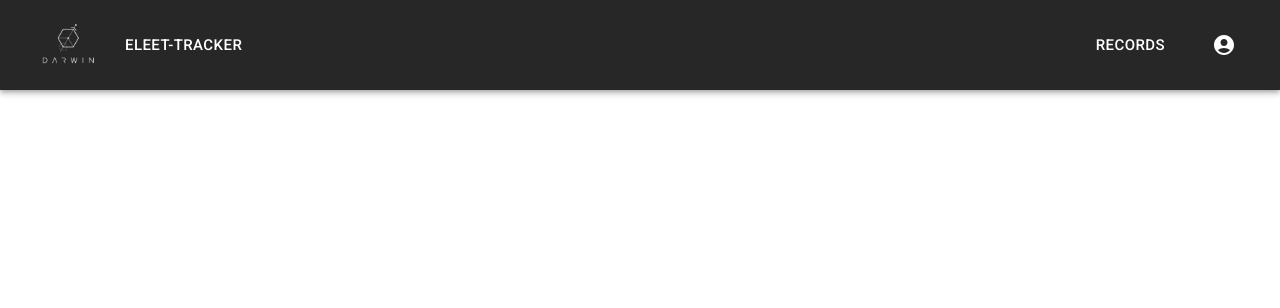
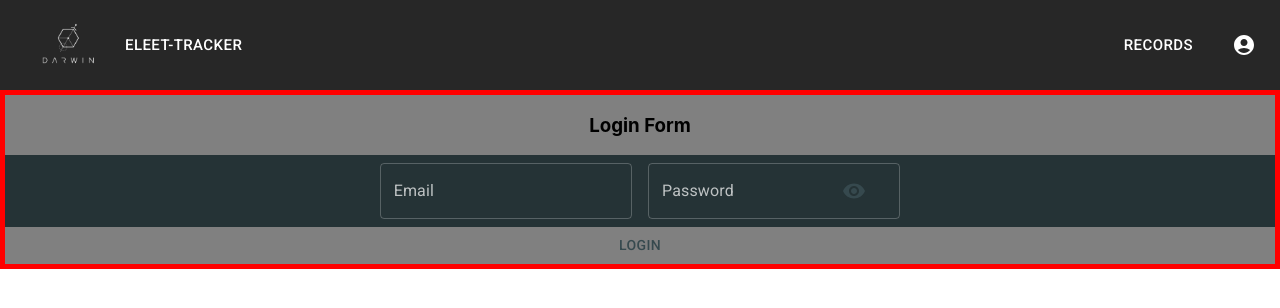
Before and after one commit to Chicago-Deep-Dish/darwin-elite-tracker, a React (Create React App) app: page /login in a window 1280 px wide. Shown: the top 308 px of the page. Built offline with nearby package versions, Linux system fonts and the light colour scheme; no server answers.

Commit message:
firebase login and registration components complete, api key not currently working due to ENV

```diff
--- a/package.json
+++ b/package.json
@@ -20,6 +20,7 @@
     "react-dom": "^18.2.0",
     "react-router-dom": "^6.3.0",
     "react-scripts": "5.0.1",
+    "react-toastify": "^9.0.5",
     "web-vitals": "^2.1.4"
   },
   "scripts": {
@@ -45,5 +46,8 @@
       "last 1 firefox version",
       "last 1 safari version"
     ]
+  },
+  "devDependencies": {
+    "dotenv-webpack": "^7.1.0"
   }
 }
--- a/src/App.js
+++ b/src/App.js
@@ -1,21 +1,129 @@
-import './styles/App.css';
-import { Routes, Route } from 'react-router-dom';
-import HomePage from './pages/Homepage';
-import RecordLibrary from './pages/RecordLibrary'
-import Theme from './Context/ThemeContext';
-import Layout from './Layout';
+//import modules/css
+import "./styles/App.css";
+import { Routes, Route, useNavigate } from "react-router-dom";
+import { useState } from "react";
+import { ToastContainer, toast } from "react-toastify";
+import "react-toastify/dist/ReactToastify.css";
+
+//component imports
+import HomePage from "./pages/Homepage";
+import RecordLibrary from "./pages/RecordLibrary";
+import Theme from "./Context/ThemeContext";
+import Layout from "./Layout";
+import Form from "./../src/components/common/Form.jsx";
+
+//firebase
+import { app } from "./firebase/firebase-config.js";
+import {
+  getAuth,
+  signInWithEmailAndPassword,
+  createUserWithEmailAndPassword,
+} from "firebase/auth";
 
 export default function App() {
+  const [loginValues, setLogin] = useState({
+    email: "",
+    password: "",
+    showPassword: false,
+  });
+
+  const navigate = useNavigate();
+
+  const handleClickSubmitLogin = (id) => {
+    console.log("ID of form (login/signup):", id);
+    console.log("email:", loginValues.email);
+    console.log("Password:", loginValues.password);
+    const authentication = getAuth();
+
+    if (id === "register") {
+      createUserWithEmailAndPassword(
+        authentication,
+        loginValues.email,
+        loginValues.password
+      )
+        .then((response) => {
+          navigate("/");
+          sessionStorage.setItem(
+            "Auth Token",
+            response._tokenResponse.refreshToken
+          );
+        })
+        .catch((error) => {
+          console.log(error);
+          console.log(error.code);
+
+          if (error.code === "auth/email-already-in-use") {
+            toast.error("Email Already in Use");
+          }
+        });
+    }
+    if (id === "login") {
+      signInWithEmailAndPassword(
+        authentication,
+        loginValues.email,
+        loginValues.password
+      )
+        .then((response) => {
+          navigate("/");
+          sessionStorage.setItem(
+            "Auth Token",
+            response._tokenResponse.refreshToken
+          );
+        })
+        .catch((error) => {
+          console.log("error", error);
+          console.log("error.code", error.code);
+
+          if (error.code === "auth/wrong-password") {
+            toast.error(
+              "Password may have been incorrect, please check and try again"
+            );
+          }
+          if (error.code === "auth/user-not-found") {
+            toast.error("Invalid Email, try again");
+          }
+          if (error.code === "auth/too-many-requests") {
+            toast.error("Too Many requests. Access to this account has been temporarily disabled due to many failed login attempts. You can immediately restore it by resetting your password or you can try again later. ");
+          }
+        });
+    }
+  };
+
   return (
     <div className="App">
       <Theme>
         <Layout>
           <Routes>
-            <Route path='/' element={<HomePage />} />
-            <Route path='/records' element={<RecordLibrary />} />
+            <Route path="/" element={<HomePage />} />
+            <Route path="/records" element={<RecordLibrary />} />
+            <Route
+              path="/login"
+              element={
+                <Form
+                  title="Login"
+                  loginValues={loginValues}
+                  setLogin={setLogin}
+                  handleClickSubmitLogin={() => handleClickSubmitLogin("login")}
+                />
+              }
+            />
+            <Route
+              path="/register"
+              element={
+                <Form
+                  title="Register"
+                  loginValues={loginValues}
+                  setLogin={setLogin}
+                  handleClickSubmitLogin={() =>
+                    handleClickSubmitLogin("register")
+                  }
+                />
+              }
+            />
           </Routes>
         </Layout>
       </Theme>
+      <ToastContainer toastStyle={{ backgroundColor: "black" }} />
     </div>
   );
 }
--- a/src/components/NavBar.js
+++ b/src/components/NavBar.js
@@ -1,74 +1,67 @@
 import * as React from "react";
 import { Link } from "react-router-dom";
-import companyLogo from "./../Assets/Darwin_Logo_transparent.png";
-import { styled, alpha } from "@mui/material/styles";
+import companyLogo from "./../assets/Darwin_Logo_transparent.png";
+import { useNavigate } from "react-router-dom";
 import {
   Button,
   IconButton,
-  InputBase,
-  Badge,
   MenuItem,
   Menu,
   AppBar,
   Box,
   Toolbar,
 } from "@mui/material";
-import MenuIcon from "@mui/icons-material/Menu";
-import SearchIcon from "@mui/icons-material/Search";
 import AccountCircle from "@mui/icons-material/AccountCircle";
-import MailIcon from "@mui/icons-material/Mail";
-import NotificationsIcon from "@mui/icons-material/Notifications";
-import MoreIcon from "@mui/icons-material/MoreVert";
-import Typography from "@mui/material/Typography";
 
-const Search = styled("div")(({ theme }) => ({
-  position: "relative",
-  borderRadius: theme.shape.borderRadius,
-  backgroundColor: alpha(theme.palette.common.white, 0.15),
-  "&:hover": {
-    backgroundColor: alpha(theme.palette.common.white, 0.25),
-  },
-  marginRight: theme.spacing(2),
-  marginLeft: 0,
-  width: "100%",
-  [theme.breakpoints.up("sm")]: {
-    marginLeft: theme.spacing(3),
-    width: "auto",
-  },
-}));
 
-const SearchIconWrapper = styled("div")(({ theme }) => ({
-  padding: theme.spacing(0, 2),
-  height: "100%",
-  position: "absolute",
-  pointerEvents: "none",
-  display: "flex",
-  alignItems: "center",
-  justifyContent: "center",
-}));
+// const Search = styled("div")(({ theme }) => ({
+//   position: "relative",
+//   borderRadius: theme.shape.borderRadius,
+//   backgroundColor: alpha(theme.palette.common.white, 0.15),
+//   "&:hover": {
+//     backgroundColor: alpha(theme.palette.common.white, 0.25),
+//   },
+//   marginRight: theme.spacing(2),
+//   marginLeft: 0,
+//   width: "100%",
+//   [theme.breakpoints.up("sm")]: {
+//     marginLeft: theme.spacing(3),
+//     width: "auto",
+//   },
+// }));
 
-const StyledInputBase = styled(InputBase)(({ theme }) => ({
-  color: "inherit",
-  "& .MuiInputBase-input": {
-    padding: theme.spacing(1, 1, 1, 0),
-    // vertical padding + font size from searchIcon
-    paddingLeft: `calc(1em + ${theme.spacing(4)})`,
-    transition: theme.transitions.create("width"),
-    width: "100%",
-    [theme.breakpoints.up("md")]: {
-      width: "20ch",
-    },
-  },
-}));
+// const SearchIconWrapper = styled("div")(({ theme }) => ({
+//   padding: theme.spacing(0, 2),
+//   height: "100%",
+//   position: "absolute",
+//   pointerEvents: "none",
+//   display: "flex",
+//   alignItems: "center",
+//   justifyContent: "center",
+// }));
+
+// const StyledInputBase = styled(InputBase)(({ theme }) => ({
+//   color: "inherit",
+//   "& .MuiInputBase-input": {
+//     padding: theme.spacing(1, 1, 1, 0),
+//     // vertical padding + font size from searchIcon
+//     paddingLeft: `calc(1em + ${theme.spacing(4)})`,
+//     transition: theme.transitions.create("width"),
+//     width: "100%",
+//     [theme.breakpoints.up("md")]: {
+//       width: "20ch",
+//     },
+//   },
+// }));
 
 export default function NavBar() {
+  let navigate = useNavigate();
+
   const [anchorEl, setAnchorEl] = React.useState(null);
   const [mobileMoreAnchorEl, setMobileMoreAnchorEl] = React.useState(null);
 
   const isMenuOpen = Boolean(anchorEl);
   const isMobileMenuOpen = Boolean(mobileMoreAnchorEl);
-
-  const settings = ["Profile", "Settings", "Logout"];
 
   const handleProfileMenuOpen = (event) => {
     setAnchorEl(event.currentTarget);
@@ -85,6 +78,12 @@ export default function NavBar() {
 
   const handleMobileMenuOpen = (event) => {
     setMobileMoreAnchorEl(event.currentTarget);
+  };
+
+  // use this function as a way to navigate to page with dummy data upon logout
+  const handleLogout = () => {
+    sessionStorage.removeItem("Auth Token");
+    navigate("/login");
   };
 
   const menuId = "primary-search-account-menu";
@@ -104,14 +103,21 @@ export default function NavBar() {
       open={isMenuOpen}
       onClose={handleMenuClose}
     >
-      {settings.map((setting) => (
       <MenuItem
-          key={setting}
-          onClick={() => console.log(`opens menu for ${setting} `)}
+        key="Profile"
+        onClick={() => console.log(`opens menu for Profile`)}
       >
-          <p>{setting}</p>
+        <p>"Profile"</p>
       </MenuItem>
-      ))}
+      <MenuItem
+        key="Settings"
+        onClick={() => console.log(`opens menu for Settings`)}
+      >
+        <p>"Settings"</p>
+      </MenuItem>
+      <MenuItem key="Logout" onClick={handleLogout}>
+        <p>"Logout"</p>
+      </MenuItem>
     </Menu>
   );
 
@@ -132,14 +138,21 @@ export default function NavBar() {
       open={isMobileMenuOpen}
       onClose={handleMobileMenuClose}
     >
-      {settings.map((setting) => (
       <MenuItem
-          key={setting}
-          onClick={() => console.log(`opens menu for ${setting} `)}
+        key="Profile"
+        onClick={() => console.log(`opens menu for Profile`)}
       >
-          <p>{setting}</p>
+        <p>"Profile"</p>
       </MenuItem>
-      ))}
+      <MenuItem
+        key="Settings"
+        onClick={() => console.log(`opens menu for Settings`)}
+      >
+        <p>"Settings"</p>
+      </MenuItem>
+      <MenuItem key="Logout" onClick={handleLogout}>
+        <p>"Logout"</p>
+      </MenuItem>
     </Menu>
   );
 
@@ -175,7 +188,6 @@ export default function NavBar() {
               aria-label="records button"
               sx={{ mr: 2 }}
             >
-              {" "}
               <Link
                 to="/records"
                 style={{ textDecoration: "inherit", color: "inherit" }}
@@ -184,7 +196,7 @@ export default function NavBar() {
               </Link>
             </Button>
 
-            <Button
+            <IconButton
               size="large"
               edge="end"
               aria-label="account of current user"
@@ -194,7 +206,7 @@ export default function NavBar() {
               color="inherit"
             >
               <AccountCircle />
-            </Button>
+            </IconButton>
           </Box>
           {/* MOBILE SECTION BELOW */}
           <Box sx={{ display: { xs: "flex", md: "none" } }}>
@@ -212,7 +224,7 @@ export default function NavBar() {
                 Records
               </Link>
             </Button>
-            <Button
+            <IconButton
               size="large"
               aria-label="show more"
               aria-controls={mobileMenuId}
@@ -221,7 +233,7 @@ export default function NavBar() {
               color="inherit"
             >
               <AccountCircle />
-            </Button>
+            </IconButton>
           </Box>
         </Toolbar>
       </AppBar>
--- /dev/null
+++ b/src/components/common/Form.jsx
@@ -0,0 +1,98 @@
+import * as React from "react";
+import { Visibility, VisibilityOff } from "@mui/icons-material";
+import {
+  Box,
+  Button,
+  FormControl,
+  OutlinedInput,
+  InputLabel,
+  InputAdornment,
+} from "@mui/material";
+
+export default function Form({ title, loginValues, setLogin, handleClickSubmitLogin }) {
+  const handleChange = (prop) => (event) => {
+    setLogin({ ...loginValues, [prop]: event.target.value });
+  };
+
+  const handleClickShowPassword = () => {
+    setLogin({
+      ...loginValues,
+      showPassword: !loginValues.showPassword,
+    });
+  };
+
+  const handleMouseDownPassword = (event) => {
+    event.preventDefault();
+  };
+
+
+
+  return (
+    <div style={{ border: "5px solid red", backgroundColor: "grey" }}>
+      <div className="heading-container">
+        <h3>{title} Form</h3>
+      </div>
+
+      <Box sx={{ backgroundColor: "primary.dark" }}>
+        <div>
+          <FormControl
+            sx={{ backgroundColor: "primary.dark", m: 1, width: "25ch" }}
+            variant="outlined"
+          >
+            <InputLabel htmlFor="outlined-adornment-email">Email</InputLabel>
+            <OutlinedInput
+              id="outlined-adornment-email"
+              value={loginValues.email}
+              onChange={handleChange("email")}
+              onKeyPress={(e) => {
+                if (e.key === "Enter") {
+                  handleClickSubmitLogin();
+                }
+              }}
+              label="Password"
+            />
+          </FormControl>
+          <FormControl
+            sx={{ backgroundColor: "primary.dark", m: 1, width: "25ch" }}
+            variant="outlined"
+          >
+            <InputLabel htmlFor="outlined-adornment-password">
+              Password
+            </InputLabel>
+            <OutlinedInput
+              id="outlined-adornment-password"
+              type={loginValues.showPassword ? "text" : "password"}
+              value={loginValues.password}
+              onChange={handleChange("password")}
+              onKeyPress={(e) => {
+                if (e.key === "Enter") {
+                  handleClickSubmitLogin();
+                }
+              }}
+              endAdornment={
+                <InputAdornment position="end">
+                  <Button
+                    aria-label="toggle password visibility"
+                    onClick={handleClickShowPassword}
+                    onMouseDown={handleMouseDownPassword}
+                    edge="end"
+                  >
+                    {loginValues.showPassword ? (
+                      <VisibilityOff />
+                    ) : (
+                      <Visibility />
+                    )}
+                  </Button>
+                </InputAdornment>
+              }
+              label="Password"
+            />
+          </FormControl>
+        </div>
+      </Box>
+      <Button type="submit" onClick={handleClickSubmitLogin}>
+        {title}
+      </Button>
+    </div>
+  );
+}
--- /dev/null
+++ b/src/firebase/firebase-config.js
@@ -0,0 +1,27 @@
+import { initializeApp } from "firebase/app";
+import { getAnalytics } from "firebase/analytics";
+
+console.log('process.env', process.env);
+
+const firebaseConfig = {
+  apiKey: process.env.API_KEY,
+  authDomain: process.env.AUTH_DOMAIN,
+  // The value of `databaseURL` depends on the location of the database
+  databaseURL: process.env.DATABASE_URL,
+  projectId: process.env.PROJECT_ID,
+  storageBucket: process.env.STORAGE_BUCKET,
+  messagingSenderId: process.env.SENDER_ID,
+  appId: process.env.APP_ID,
+};
+console.log(firebaseConfig);
+
+export const app = initializeApp(firebaseConfig);
+// export const analytics = getAnalytics(app);
+
+// apiKey: "AIzaSyBtRIMLkSVfptH4ASinlEfnKhP-mBwUV24",
+// authDomain: "react-register-12564.firebaseapp.com",
+// projectId: "react-register-12564",
+// storageBucket: "react-register-12564.appspot.com",
+// messagingSenderId: "1074586181097",
+// appId: "1:1074586181097:web:47236fd450006cd1fabf78",
+// measurementId: "G-JSN76LC2EC"
--- a/src/index.js
+++ b/src/index.js
@@ -3,14 +3,14 @@ import ReactDOM from 'react-dom/client';
 import './styles/index.css';
 import App from './App';
 import reportWebVitals from './test/reportWebVitals';
-import { BrowserRouter } from 'react-router-dom';
+import { BrowserRouter as Router } from 'react-router-dom';
 
 const root = ReactDOM.createRoot(document.getElementById('root'));
 root.render(
   <React.StrictMode>
-    <BrowserRouter>
+    <Router>
       <App />
-    </BrowserRouter>
+    </Router>
   </React.StrictMode>
 );
 
--- a/src/pages/Homepage.js
+++ b/src/pages/Homepage.js
@@ -1,7 +1,19 @@
-import React from 'react';
+import React, { useEffect } from "react";
+import { useNavigate } from "react-router-dom";
 
 export default function HomePage() {
-  return (
-    <h1>HomePage</h1>
-  );
+  let navigate = useNavigate();
+  useEffect(() => {
+    let authToken = sessionStorage.getItem("Auth Token");
+
+    if (authToken) {
+      navigate("/");
+    }
+    //this can be useful to navigate to page with dummy data upon login
+    if (!authToken) {
+      navigate("/login");
+    }
+  }, []);
+
+  return <h1>HomePage</h1>;
 }
--- /dev/null
+++ b/webpack.config.js
@@ -0,0 +1,5 @@
+module.exports = {
+  node: {
+    fs: "empty",
+  },
+};
```
Also changed, not shown: 2 other files (tests, documents, lock files or other folders). Lines whose indentation alone changed are shown as unchanged.
